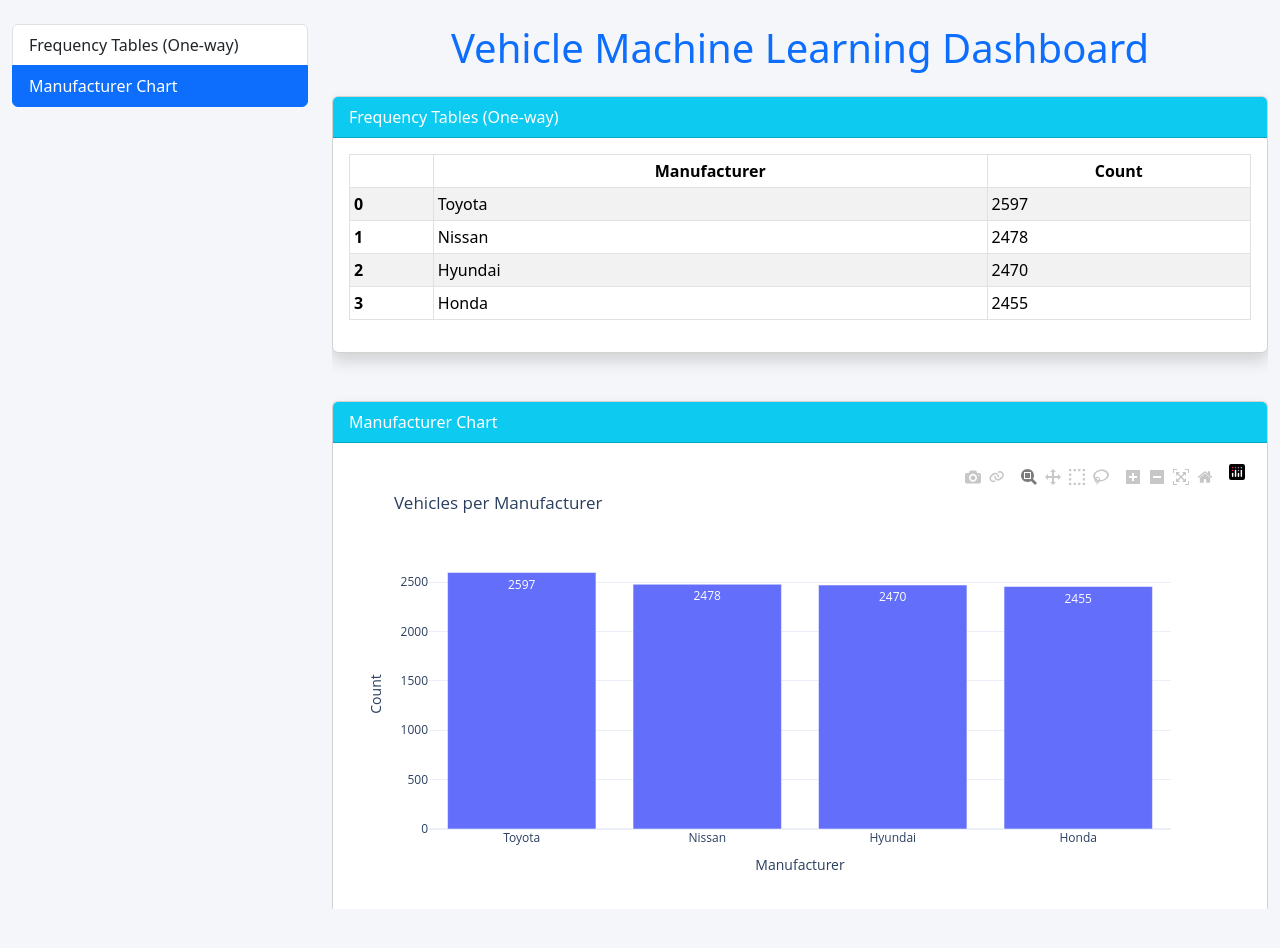
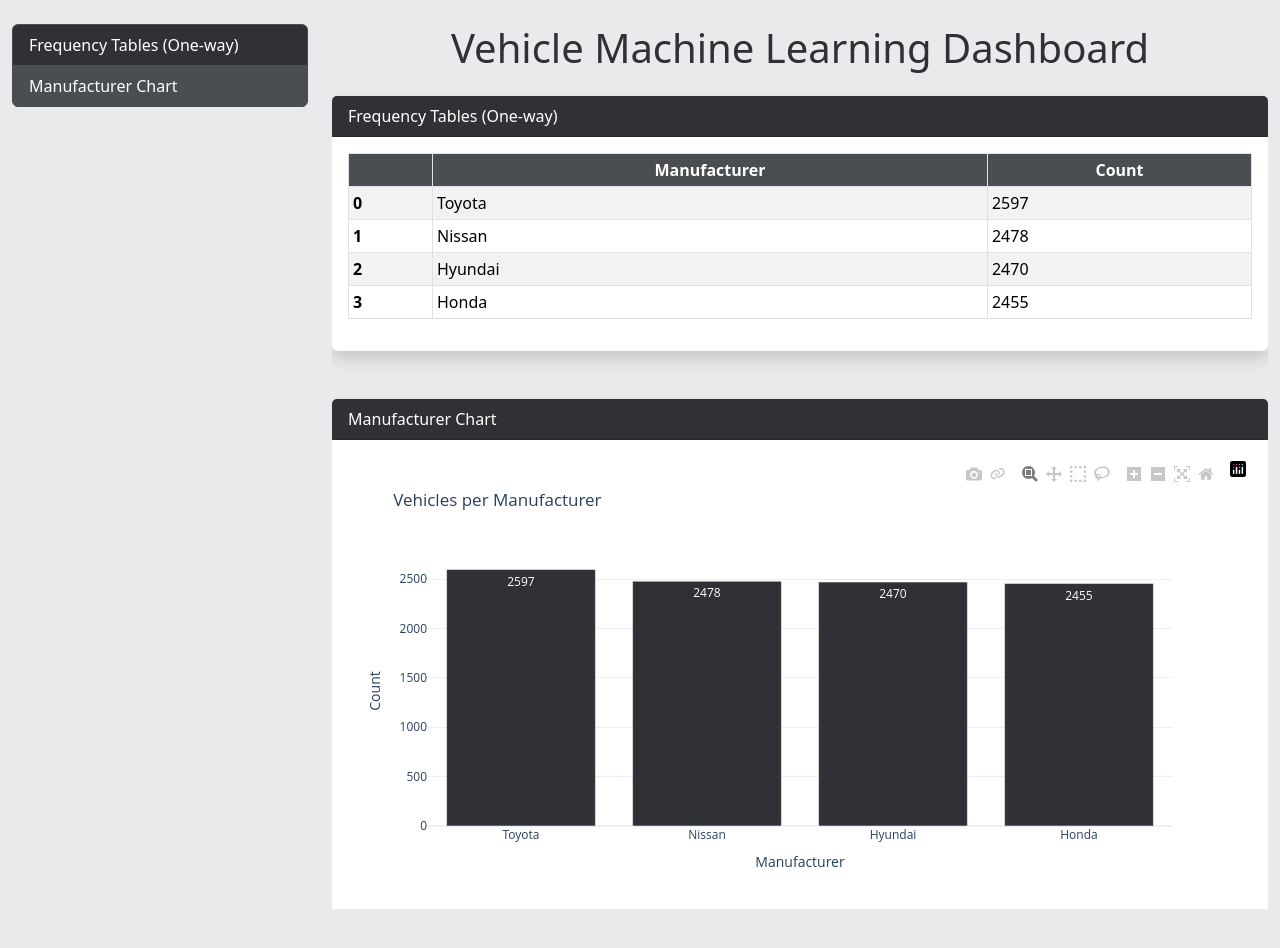
Before and after one commit to Brian-davis220/vehicle_ml_dashboard, a Django app: page / in a window 1280 px wide. Shown: the top 948 px of the page. Run offline with Django 4.2, Linux system fonts and the light colour scheme.

Commit message:
Use dark grey/white theme with red/green/yellow action colors

```diff
--- a/vehicles/dashboard.py
+++ b/vehicles/dashboard.py
@@ -31,5 +31,6 @@ def manufacturer_chart(df):
         title='Vehicles per Manufacturer',
         text='Count'
     )
+    fig.update_traces(marker_color='#2f3136')
     fig.update_layout(template='plotly_white')
     return opy.plot(fig, auto_open=False, output_type='div')
--- a/vehicles/templates/vehicles/index.html
+++ b/vehicles/templates/vehicles/index.html
@@ -5,8 +5,19 @@
     <title>Vehicle ML Dashboard</title>
     <link href="https://cdn.jsdelivr.net/npm/bootstrap@5.3.2/dist/css/bootstrap.min.css" rel="stylesheet">
     <style>
+        :root {
+            --dark-grey: #2f3136;
+            --mid-grey: #4a4d52;
+            --light-grey: #e9eaec;
+            --white: #ffffff;
+            --red: #dc3545;
+            --green: #28a745;
+            --yellow: #ffc107;
+        }
+
         body {
-            background-color: #f4f6f9;
+            background-color: var(--light-grey);
+            color: var(--dark-grey);
         }
 
         .scrollspy-example {
@@ -15,8 +26,54 @@
             position: relative;
         }
 
-        .nav-pills .nav-link.active {
-            background-color: #0d6efd;
+        h1 {
+            color: var(--dark-grey);
+        }
+
+        /* Sidebar */
+        #dashboard-nav .list-group-item {
+            background-color: var(--dark-grey);
+            color: var(--white);
+            border-color: var(--mid-grey);
+        }
+
+        #dashboard-nav .list-group-item:hover,
+        #dashboard-nav .list-group-item.active {
+            background-color: var(--mid-grey);
+            color: var(--white);
+        }
+
+        /* Cards */
+        .card {
+            background-color: var(--white);
+            border: none;
+        }
+
+        .card-header {
+            background-color: var(--dark-grey);
+            color: var(--white);
+        }
+
+        .table thead th {
+            background-color: var(--mid-grey);
+            color: var(--white);
+        }
+
+        /* Action buttons: green = go/confirm, yellow = caution/edit, red = delete/stop */
+        .btn-success {
+            background-color: var(--green);
+            border-color: var(--green);
+        }
+
+        .btn-warning {
+            background-color: var(--yellow);
+            border-color: var(--yellow);
+            color: var(--dark-grey);
+        }
+
+        .btn-danger {
+            background-color: var(--red);
+            border-color: var(--red);
         }
     </style>
 </head>
@@ -36,10 +93,10 @@
             <div class="col-md-9">
                 <div class="scrollspy-example" data-bs-spy="scroll" data-bs-target="#dashboard-nav"
                     data-bs-smooth-scroll="true" tabindex="0">
-                    <h1 class="text-center text-primary mb-4">Vehicle Machine Learning Dashboard</h1>
+                    <h1 class="text-center mb-4">Vehicle Machine Learning Dashboard</h1>
 
                     <div id="frequency-table" class="card shadow mb-5">
-                        <div class="card-header bg-info text-white">
+                        <div class="card-header">
                             Frequency Tables (One-way)
                         </div>
                         <div class="card-body">
@@ -48,7 +105,7 @@
                     </div>
 
                     <div id="manufacturer-chart" class="card shadow mb-5">
-                        <div class="card-header bg-info text-white">
+                        <div class="card-header">
                             Manufacturer Chart
                         </div>
                         <div class="card-body">
```
